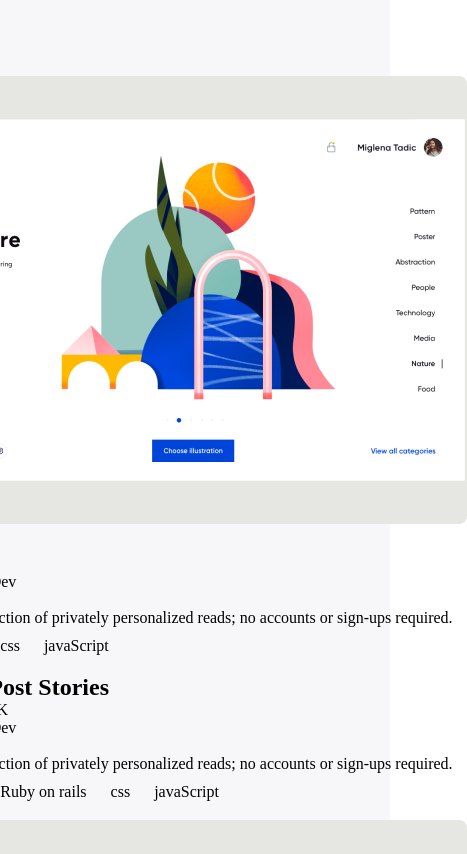
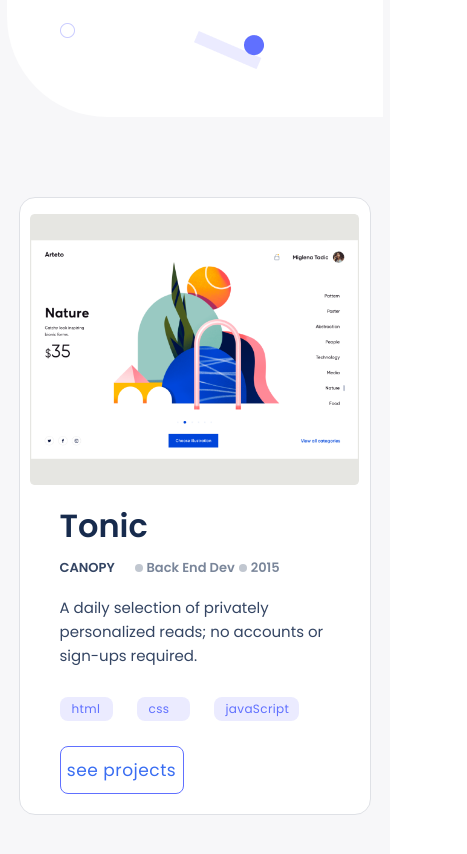
Before and after one commit to Kelvin-Ben/My-Portfolio, a plain HTML site: page index.html in a window 390 px wide. Shown: the part 749-1603 px from the top of the page, 467 px wide, since content can reach past the window. Drawn offline with Linux system fonts and the light colour scheme.

Commit message:
Add style properties and media queries to work section

```diff
--- a/style.css
+++ b/style.css
@@ -12,6 +12,17 @@
   align-items: center;
 }
 .introduction {
+  width: 23.5rem;
+  height: 735px;
+  background: #fff;
+  margin-top: 131px;
+  border-bottom-left-radius: 100px;
+  margin-bottom: 80px;
+  background-image: url(./images/background.png);
+  background-repeat: no-repeat;
+  background-position-y: 100px;
+}
+/* .introduction {
   width: 80%;
   height: 735px;
   background: #fff;
@@ -23,6 +34,22 @@
   background-position-y: 50%;
   background-position-x: 100%;
   background-size: 100%;
+} */
+@media (min-width: 768px) {
+  .introduction {
+    width: 80%;
+  height: 500px;
+  background: #fff;
+  margin-top: 10px;
+  border-bottom-left-radius: 100px;
+  margin-bottom: 80px;
+  background-image: url(./images/Header.png);
+  background-repeat: no-repeat;
+  background-position-y: 50%;
+  background-position-x: 100%;
+  background-size: 100%;
+
+  }
 }
 .toolbar {
   display: flex;
@@ -57,13 +84,17 @@ color: #6070FF;
   }
 }
 
+
+@media (min-width: 768px) {
   .link {
+    font-family: 'Poppins', sans-serif;
     font-style: normal;
   font-weight: 500;
   font-size: 1rem;
   line-height: 1.4rem;
   color: #344563;
   list-style-type: none;
+  }
 }
 a{
   text-decoration: none;
@@ -80,6 +111,7 @@ a{
   color: #172b4d;
   margin-left: 24px;
   margin-bottom: 15px;
+  margin-top: 120px;
 }
 .details {
   width: 70%;
@@ -136,6 +168,7 @@ a:last-child {
   .name, .details, .connect, .media-icons {
     margin: 0 auto;
     margin-left: 20%;
+    margin-bottom: 10px;
   }
 }
 @media (min-width: 480) {
@@ -167,8 +200,293 @@ margin: 1.2rem 5rem;
     display: none;
   }
 }
-@media (max-width: 678px) {
+@media (min-width: 768px) {
   #union {
     display: none;
   }
 }
+/* @media (max-width: 480px) {
+  #union{
+    display: flex;
+    justify-content: center;
+    align-items: center;
+  }
+} */
+ /* WORKCARD SECTION */
+ .workcards {
+  box-sizing: border-box;
+}
+.workcard {
+  width: 350px;
+  height: 600px;
+  background: #fff;
+  border-radius: 16px;
+  border: 1px solid #dfe1e6;
+  display: flex;
+  flex-direction: column;
+  align-items: center;
+  padding-top: 16px;
+  flex: none;
+  margin-bottom: 80px;
+}
+.image{
+  width: 94%;
+  margin-left: 10px;
+}
+.tonic1 {
+  width: 295px;
+  height: 36px;
+  font-family: 'Poppins', sans-serif;
+  font-weight: 700;
+  font-style: normal;
+  font-size: 32px;
+  line-height: 44px;
+  color: #172b4d;
+  flex: none;
+  margin-top: 15px;
+  margin-left: 24px;
+}
+.frame {
+  display: inline-block;
+  flex-direction: row;
+  margin-top: 20px;
+  align-items: center;
+  gap: 15px;
+}
+
+.canopy {
+  width: 71px;
+  height: 16px;
+  font-family: 'Poppins', sans-serif;
+  font-style: normal;
+  font-weight: 600;
+  font-size: 13px;
+  line-height: 16px;
+  color: #344563;
+  flex: none;
+  margin-left: 24px;
+}
+
+.counter {
+  width: 8px;
+  height: 8px;
+  background: #c1c7d0;
+  border-radius: 50%;
+}
+
+.backend {
+  height: 16px;
+  font-family: 'Poppins', sans-serif;
+  font-style: normal;
+  font-weight: 600;
+  font-size: 13px;
+  color: #7a869a;
+  line-height: 16px;
+  flex: none;
+}
+
+.year {
+  height: 16px;
+  font-family: 'Poppins', sans-serif;
+  font-style: normal;
+  font-weight: 600;
+  font-size: 13px;
+  line-height: 16px;
+  color: #7a869a;
+  flex: none;
+}
+
+.paragraph {
+  width: 295px;
+  height: 76px;
+  font-family: 'Poppins', sans-serif;
+  font-style: normal;
+  font-weight: 400;
+  font-size: 15px;
+  line-height: 24px;
+  color: #344563;
+  flex: none;
+  margin: 20px 0;
+  margin-left: 24px;
+}
+
+.tags {
+  width: 100%;
+  height: 24px;
+  display: flex;
+  align-items: center;
+  flex: none;
+  margin-left: 0px;
+  gap: 20px;
+  margin-bottom: 30px;
+}
+
+.tag {
+  width: 53px;
+  height: 24px;
+  padding: 4px 12px;
+  background: #ebebff;
+  border-radius: 8px;
+}
+
+.html {
+  width: 29px;
+  height: 16px;
+  font-family: 'Poppins', sans-serif;
+  font-style: normal;
+  font-weight: 500;
+  font-size: 12px;
+  line-height: 16px;
+  letter-spacing: 0.03em;
+  color: #6070ff;
+}
+.ruby {
+  width: 82px;
+  height: 16px;
+  font-family: 'Poppins', sans-serif;
+  font-style: normal;
+  font-weight: 500;
+  font-size: 12px;
+  line-height: 16px;
+  letter-spacing: 0.03em;
+  color: #6070ff;
+}
+@media (max-width: 480px) {
+  .ruby {
+    display: none;
+  }
+}
+.css {
+  width: 29px;
+  height: 16px;
+  font-family: 'Poppins', sans-serif;
+  font-style: normal;
+  font-weight: 500;
+  font-size: 12px;
+  line-height: 16px;
+  letter-spacing: 0.03em;
+  color: #6070ff;
+}
+
+.javascript {
+  width: 61px;
+  height: 16px;
+  font-family: 'Poppins', sans-serif;
+  font-style: normal;
+  font-weight: 500;
+  font-size: 12px;
+  line-height: 16px;
+  letter-spacing: 0.03em;
+  color: #6070ff;
+}
+
+.projects {
+  width: 124px;
+  height: 48px;
+  margin-left: 24px;
+  flex: none;
+}
+
+.see-projects {
+  display: flex;
+  align-items: center;
+  justify-content: center;
+  width: 124px;
+  height: 48px;
+  font-family: 'Poppins', sans-serif;
+  font-style: normal;
+  font-weight: 500;
+  font-size: 17px;
+  letter-spacing: 0.03em;
+  text-align: center;
+  color: #396df2;
+}
+
+.projects:hover {
+  background-color: #6070ff;
+  transition-duration: 0.05s;
+  cursor: pointer;
+}
+
+.see-projects:hover {
+  color: #fff;
+  transition-duration: 0.05s;
+  font-weight: bold;
+}
+
+button {
+  display: flex;
+  flex-direction: row;
+  align-items: center;
+  background-color: #fff;
+  justify-content: center;
+  box-sizing: border-box;
+  border: 1px solid #6070ff;
+  border-radius: 8px;
+}
+@media (min-width: 768px) {
+  .workcards {
+    /* display: flex;
+    flex-direction: column;
+    align-items: center;
+    gap: 80px;
+    display: flex; */
+    /* flex-direction: column; */
+    /* align-items: center; */
+    /* gap: 80px; */
+    box-sizing: border-box;
+    display: grid;
+    align-self: center;
+    grid-template-columns: 1fr;
+    justify-items: center;
+  }
+}
+@media (min-width: 768px) {
+  .workcard {
+    display: grid;
+  /* flex-direction: column;
+  align-items: center;
+  justify-content: space-around; */
+  /* display: grid; */
+  /* grid-template-columns: 1fr 1fr;
+  width: 85%;
+    height: 355px;
+  padding: 10px;
+  /* gap: 20px;
+  background: #fff;
+  box-sizing: border-box;
+  border-radius: 16px;
+  border: 1px solid #dfe1e6; */
+
+  display: grid;
+    /* display: grid; */
+    grid-template-columns: 1fr 1fr;
+    /* grid-template-rows: 1fr; */
+    justify-items: center;
+    align-self: center;
+    /* margin: 0 auto; */
+    width: 70%;
+    height: 335px;
+    padding: 10px;
+    background: #fff;
+    box-sizing: border-box;
+    border-radius: 16px;
+    border: 1px solid #dfe1e6;
+}
+  }
+/* @media (min-width: 768px) {
+  .block {
+    align-items: center;
+  }
+} */
+@media (min-width: 768px) {
+  .image{
+    width: 95%;
+    margin-right: 7px;
+  }
+}
+@media (min-width: 480px) {
+  .block {
+    align-items: flex-end;
+  }
+}
```
Lines whose indentation alone changed are shown as unchanged.
